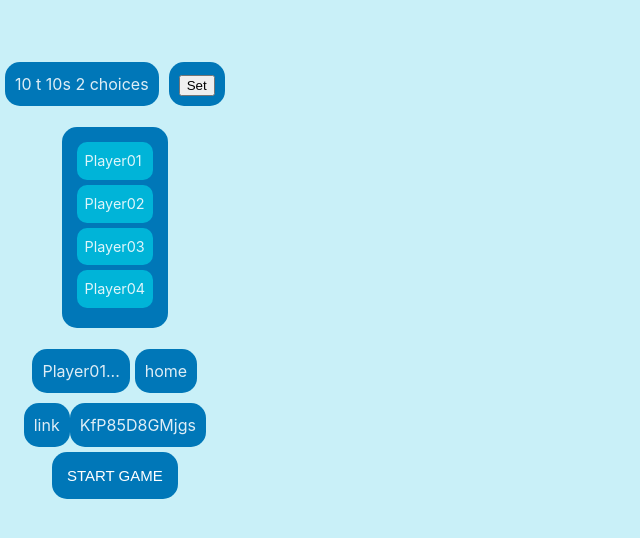
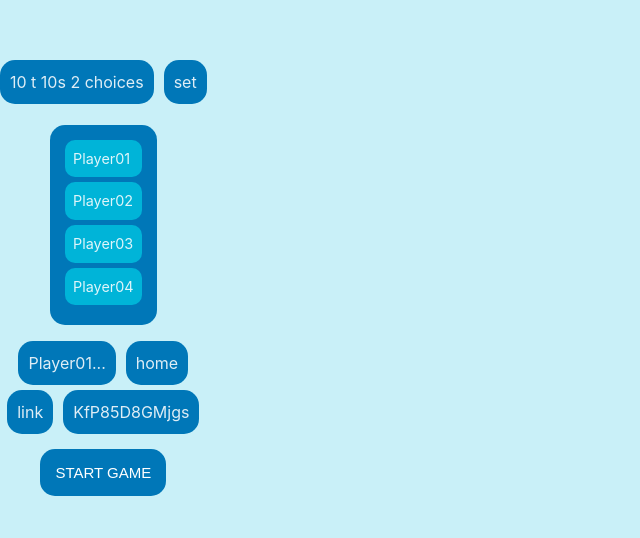
Before and after one commit to shaynlink/reacoustic, a React (Vite) app: page /room in a window 1280 px wide. Shown: the part 122-660 px from the top of the page, without its empty margins (0-640 px from the left). Built offline with nearby package versions, Linux system fonts and the light colour scheme.

Commit message:
update room page

```diff
--- a/package.json
+++ b/package.json
@@ -10,6 +10,7 @@
     "preview": "vite preview"
   },
   "dependencies": {
+    "@mui/icons-material": "^5.15.10",
     "react": "^18.2.0",
     "react-dom": "^18.2.0",
     "react-router-dom": "^6.22.0"
--- a/src/index.css
+++ b/src/index.css
@@ -90,7 +90,7 @@ input::placeholder {
 .line-room {
   display: flex;
   justify-content: space-between;
-  padding: 5px;
+  padding-bottom: 5px;
 }
 
 .stat-room {
@@ -130,13 +130,13 @@ input::placeholder {
   background-color: #0077B8;
   border-radius: 15px;
   padding: 10px;
-
+  width: 100%;
 }
 .home-button {
   background-color: #0077B8;
   border-radius: 15px;
   padding: 10px;
-  margin-left: 5px;
+  margin-left: 10px;
 }
 .link{
   background-color: #0077B8;
@@ -148,6 +148,9 @@ input::placeholder {
   background-color: #0077B8;
   border-radius: 15px;
   padding: 10px;
+  width: 100%;
+  margin-left: 10px;
+  text-align: center;
 }
 
 .start-game-btn {
@@ -157,4 +160,6 @@ input::placeholder {
   color: white;
   padding: 15px;
   font-size: 15px;
+  margin-top: 10px;
+  width: 100%;
 }
--- a/src/pages/room/room.tsx
+++ b/src/pages/room/room.tsx
@@ -10,7 +10,8 @@ function Room (): JSX.Element {
           <span>2 choices</span>
         </div>
         <div className="settings">
-          <button>Set</button>
+        {/* <svg data-testid="SettingsIcon"></svg> */}
+        <span>set</span>
         </div>
       </div>
       <ul className="player-list">
```
Also changed, not shown: 1 other file (tests, documents, lock files or other folders).
